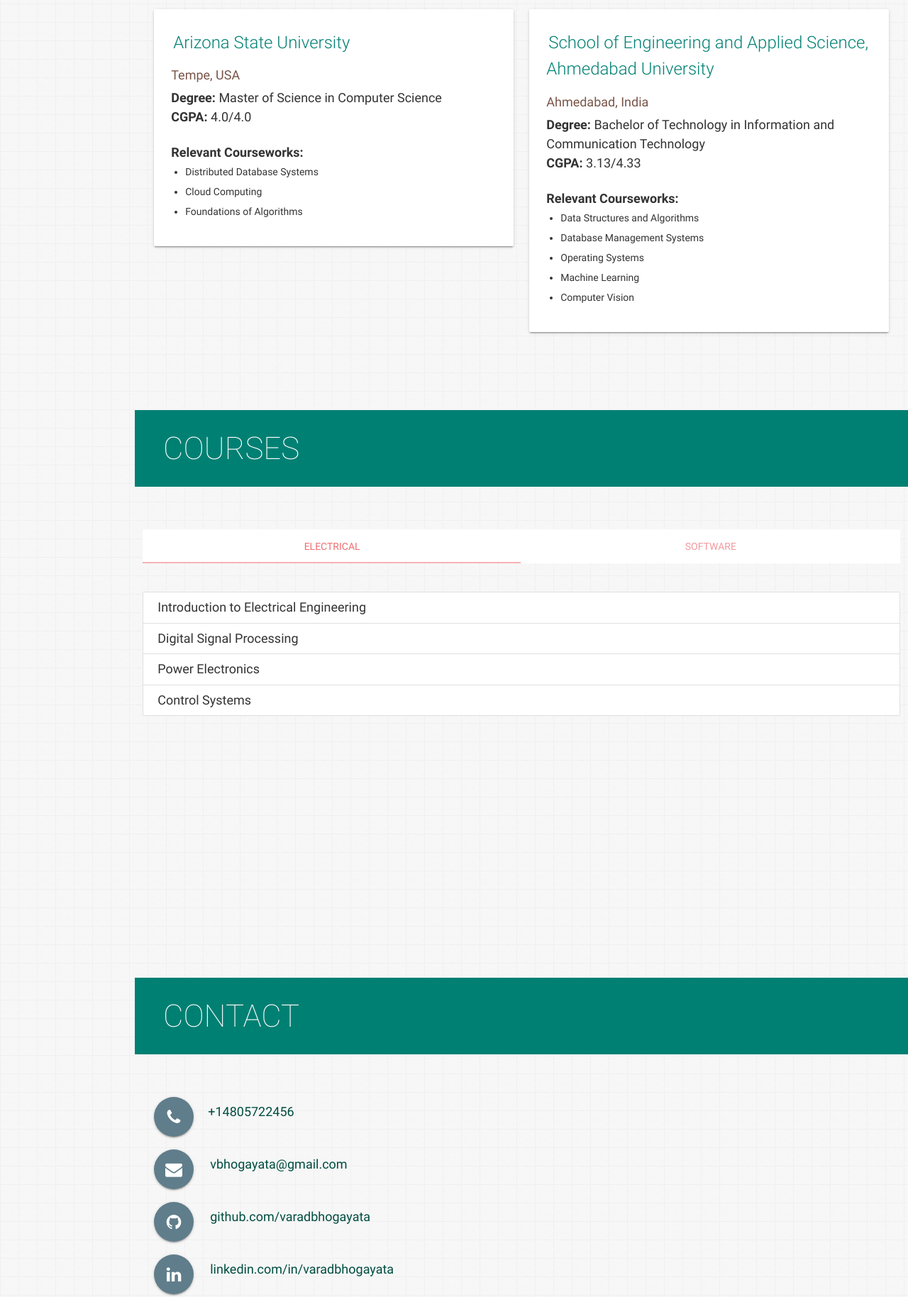
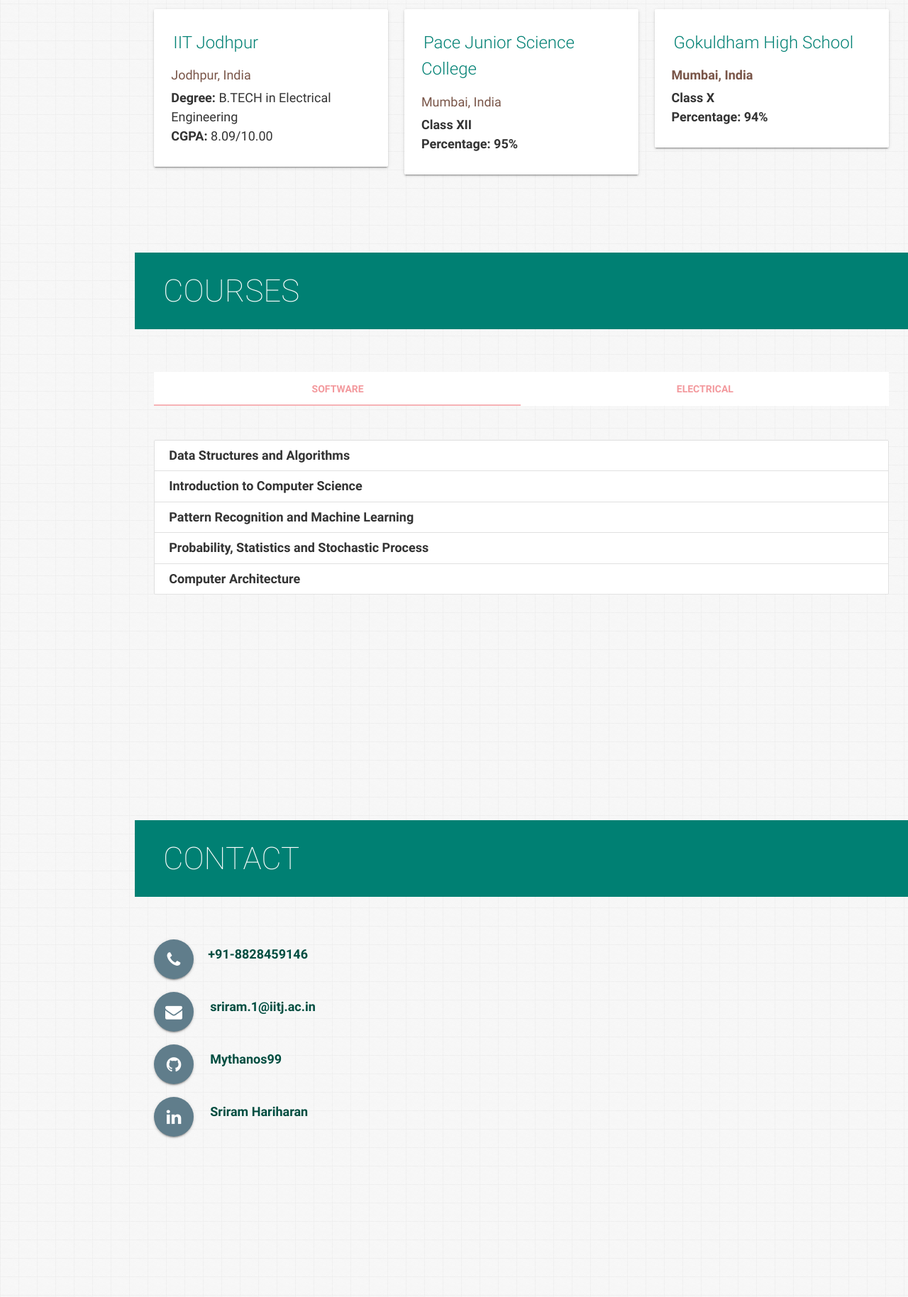
Before and after one commit to Mythanos99/Portfolio, a plain HTML site: page index.html in a window 1280 px wide. Shown: the part 5195-7023 px from the top of the page at 71% size. Drawn offline with nearby package versions, Linux system fonts and the light colour scheme.

Commit message:
Add courses page and changed education

```diff
--- a/index.html
+++ b/index.html
@@ -738,62 +738,48 @@
       <div class="container">
         <div class="row">
           <!-- Education -->
-          <div class="col s12 m6 l6">
+          <div class="col s12 m6 l4 offset-m3">
             <div class="card">
               <div class="card-content">
                 <p>
-                  <span class="card-title"><a href="https://www.asu.edu/" target="_blank" class="teal-text hoverline">Arizona State University</a></span>
+                  <span class="card-title"><a href="https://www.iitj.ac.in/" target="_blank" class="teal-text hoverline">IIT Jodhpur</a></span>
                 </p>
-                <p class="brown-text">Tempe, USA</p>
+                <p class="brown-text">Jodhpur, India</p>
                 <p>
-                  <b>Degree: </b>Master of Science in Computer Science
+                  <b>Degree: </b>B.TECH in Electrical Engineering
                   <br>
-                  <b>CGPA: </b>4.0/4.0
+                  <b>CGPA: </b>8.09/10.00
                 </p>
-
-                <ul>
-                  <p>
-                    <b>Relevant Courseworks:</b>
-                  <ul>
-                    <li>Distributed Database Systems</li>
-                    <li>Cloud Computing</li>
-                    <li>Foundations of Algorithms</li>
-                  </ul>
-                  </p>
-
-                </ul>
               </div>
             </div>
-
-
           </div>
-          <div class="col s12 m6 l6">
+          <div class="col s12 m6 l4">
             <div class="card">
               <div class="card-content">
                 <p>
-                  <span class="card-title"><a href="https://ahduni.edu.in/academics/schools-centres/school-of-engineering-and-applied-science/" target="_blank" class="teal-text hoverline">School of Engineering and Applied Science, Ahmedabad
-                      University</a></span>
+                  <span class="card-title"><a href="https://www.pacejuniorsciencecollege.com/" target="_blank" class="teal-text hoverline">Pace Junior Science College</a></span>
                 </p>
-                <p class="brown-text">Ahmedabad, India</p>
+                <p class="brown-text">Mumbai, India</p>
                 <p>
-                  <b>Degree: </b>Bachelor of Technology in Information and Communication Technology
+                  <b>Class XII
                   <br>
-                  <b>CGPA: </b>3.13/4.33
+                  <b>Percentage: </b>95%
                 </p>
-
-                <ul>
+              </div>
+            </div>
+          </div>
+          <div class="col s12 m6 l4">
+            <div class="card">
+              <div class="card-content">
                 <p>
-                    <b>Relevant Courseworks:</b>
-                  <ul>
-                    <li>Data Structures and Algorithms</li>
-                    <li>Database Management Systems</li>
-                    <li>Operating Systems</li>
-                    <li>Machine Learning</li>
-                    <li>Computer Vision</li>
-                  </ul>
+                  <span class="card-title"><a href="http://ghs.edu.in/" target="_blank" class="teal-text hoverline">Gokuldham High School</a></span>
                 </p>
-
-                </ul>
+                <p class="brown-text">Mumbai, India</p>
+                <p>
+                  <b>Class X
+                  <br>
+                  <b>Percentage: </b>94%
+                </p>
               </div>
             </div>
           </div>
@@ -803,37 +789,68 @@
     <!-- Eight Section: Courses -->
     <section id="courses" class="section scrollspy full-height">
       <h3 class="page-title white-text teal">Courses</h3>
+      <div class="container">
         <div class="row">
           <div class="col s12">
             <ul class="tabs">
+              <li class="tab col s6"><a href="#software-courses">Software</a></li>
               <li class="tab col s6"><a href="#electrical-courses">Electrical</a></li>
-            <li class="tab col s6"><a href="#software-courses">Software</a></li>
+              <li class="tab col s6"><a href="#mooc-courses">MOOC and Certificates</a></li>
             </ul>
           </div>
         </div>
 
-      <!-- Electrical Courses Tab -->
-      <div id="electrical-courses" class="section scrollspy">
-        <!-- <h3 class="page-title white-text teal">Electrical Courses</h3> -->
+        <!-- Tab Content -->
         <div class="row">
           <div class="col s12">
-            <ul class="collection" style="margin-top: 20px; font-family: 'Roboto', sans-serif;">
-              <li class="collection-item">Introduction to Electrical Engineering</li>
-              <li class="collection-item">Digital Signal Processing</li>
-              <li class="collection-item">Power Electronics</li>
-              <li class="collection-item">Control Systems</li>
+            <div class="tabs-content">
+              <!-- Electrical Courses Tab -->
+              <div id="software-courses" class="section scrollspy tab">
+                <div class="row">
+                  <div class="col s12" style="padding-top: 20px;">
+                    <ul class="collection" style="font-family: 'Roboto', sans-serif;">
+                      <li class="collection-item">Data Structures and Algorithms</li>
+                      <li class="collection-item">Introduction to Computer Science</li>
+                      <li class="collection-item">Pattern Recognition and Machine Learning</li>
+                      <li class="collection-item">Probability, Statistics and Stochastic Process</li>
+                      <li class="collection-item">Computer Architecture</li>
                     </ul>
                   </div>
-        </div>
-          <!-- Place your Electrical courses here -->
                 </div>
               </div>
 
               <!-- Software Courses Tab -->
-      <div id="software-courses" class="section scrollspy">
-        <h3 class="page-title white-text teal">Software Courses</h3>
-        <div class="container">
-          <!-- Place your Software courses here -->
+              <div id="electrical-courses" class="section scrollspy tab">
+                <div class="row">
+                  <div class="col s12" style="padding-top: 20px;">
+                    <ul class="collection" style="font-family: 'Roboto', sans-serif;">
+                      <li class="collection-item">Analog IC Design</li>
+                      <li class="collection-item">VLSI Design</li>
+                      <li class="collection-item">Analog Circuits</li>
+                      <li class="collection-item">Digital Design</li>
+                      <li class="collection-item">Power Engineering</li>
+                      <li class="collection-item">Embedded Systems</li>
+                      <li class="collection-item">Communication Systems</li>
+                    </ul>
+                  </div>
+                </div>
+              </div>
+
+              <div id="mooc-courses" class="section scrollspy tab">
+                <div class="row">
+                  <div class="col s12" style="padding-top: 20px;">
+                    <ul class="collection" style="font-family: 'Roboto', sans-serif;">
+                      <li class="collection-item">Operating Systems</li>
+                      <li class="collection-item">Database Management System</li>
+                      <li class="collection-item">Object Oriented Programming</li>
+                      <li class="collection-item">Computer Networks</li>
+                      <li class="collection-item"><a href="https://www.udemy.com/certificate/UC-2d9fe830-73ad-4ab4-9a66-ab9e0f6ebda0/" target="_blank" rel="noopener noreferrer">SQL Bootcamp Certificate</a></li>
+                    </ul>
+                  </div>
+                </div>
+              </div>
+            </div>
+          </div>
         </div>
       </div>
     </section>
@@ -843,29 +860,29 @@
       <h3 class="page-title white-text teal">Contact</h3>
       <div class="container">
         <p>
-          <a aria-label="Call Varad" data-position="top" data-tooltip="Call Varad"
+          <a aria-label="Call Sriram" data-position="top" data-tooltip="Call Sriram"
             class="btn-floating btn-large waves-effect waves-light blue-grey tooltipped"><i class="fa fa-phone"></i><a
-              aria-label="Call Varad">+14805722456</a></a>
+              aria-label="Call Sriram">+91-8828459146</a></a>
         </p>
         <p>
-          <a aria-label="Email Varad" href="mailto:vbhogayata@gmail.com" target="_blank" data-position="top"
-            data-tooltip="Email Varad" class="btn-floating btn-large waves-effect waves-light blue-grey tooltipped"><i
-              class="fa fa-envelope"></i><a aria-label="Email Varad" href="mailto:vbhogayata@gmail.com"
-              class="hoverline">vbhogayata@gmail.com</a></a>
+          <a aria-label="Email Sriram" href="mailto:vbhogayata@gmail.com" target="_blank" data-position="top"
+            data-tooltip="Email Sriram" class="btn-floating btn-large waves-effect waves-light blue-grey tooltipped"><i
+              class="fa fa-envelope"></i><a aria-label="Email Sriram" href="mailto:vbhogayata@gmail.com"
+              class="hoverline">sriram.1@iitj.ac.in</a></a>
         </p>
         <p>
-          <a aria-label="View Varad on GitHub" href="http://github.com/varadbhogayata" target="_blank"
-            data-position="top" data-tooltip="View Varad on GitHub"
+          <a aria-label="View Sriram on GitHub" href="https://github.com/Mythanos99" target="_blank"
+            data-position="top" data-tooltip="View Sriram on GitHub"
             class="btn-floating btn-large waves-effect waves-light blue-grey tooltipped"><i class="fa fa-github"></i><a
-              aria-label="Varad on Github" href="http://github.com/varadbhogayata" class="hoverline"
-              target="_blank">github.com/varadbhogayata</a></a>
+              aria-label="Sriram on Github" href="https://github.com/Mythanos99" class="hoverline"
+              target="_blank">Mythanos99</a></a>
         </p>
         <p>
-          <a aria-label="View Varad on LinkedIn" href="http://linkedin.com/in/varadbhogayata" target="_blank"
-            data-position="top" data-tooltip="View Varad on LinkedIn"
+          <a aria-label="View Sriram on LinkedIn" href="https://www.linkedin.com/in/sriram-hariharan-8870b1205/" target="_blank"
+            data-position="top" data-tooltip="View Sriram on LinkedIn"
             class="btn-floating btn-large waves-effect waves-light blue-grey tooltipped"><i
-              class="fa fa-linkedin"></i><a aria-label="Varad on LinkedIn" href="http://linkedin.com/in/varadbhogayata"
-              class="hoverline" target="_blank">linkedin.com/in/varadbhogayata</a></a>
+              class="fa fa-linkedin"></i><a aria-label="Sriram on LinkedIn" href="https://www.linkedin.com/in/sriram-hariharan-8870b1205/"
+              class="hoverline" target="_blank">Sriram Hariharan</a></a>
         </p>
       </div>
     </section>
```
Lines whose indentation alone changed are shown as unchanged.
